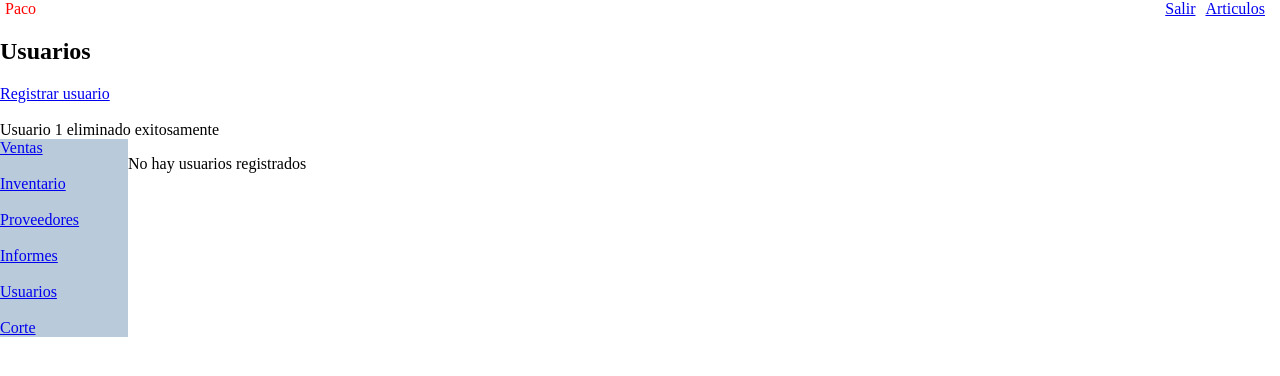
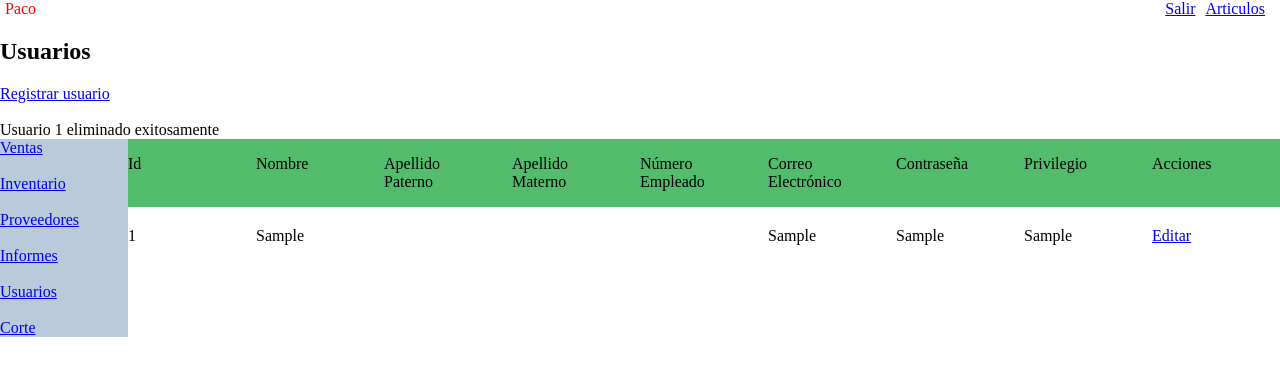
Before and after one commit to Francisco-Javier95/sistema_gestor_de_alamacen, a Flask app: page /destroy-usuario/1 in a window 1280 px wide. Shown: the top 376 px of the page. Run offline with Flask 3, Linux system fonts and the light colour scheme; the visitor is signed in with stand-in values (Sample User, id 1); tables that the repository leaves empty or names only in its code hold one stand-in row (values such as "Sample post"); parts of the project's set-up code (start-up, migrations or seed data) failed here and were passed over; some libraries are stand-ins or nearby versions.

Commit message:
No eliminar el usuario id=1

```diff
--- a/app.py
+++ b/app.py
@@ -388,7 +388,7 @@ def destroy_proveedor(id):
     cur.close()
 
     print(proveedores) # Imprime en la terminal los registros
-    #------------------Fin Mostara proveedores-----------------------
+    #------------------Fin Mostrar proveedores-----------------------
 
     id_eliminado = str(id) # Convierte un int en str(String)
 
--- a/template/edit-usuarios.html
+++ b/template/edit-usuarios.html
@@ -34,12 +34,17 @@
             <input type="password" name="usuacontra" value="{{ usuario_informacion.usuario_contrasenia }}" placeholder="Contraseña">
         </div>
         <div>
+            {% if usuario_informacion.usuario_id == 1 %}
+                <label for="">Privilegio</label>
+                <p>{{ usuario_informacion.usuario_privilegio }}</p>
+            {% else %}
                 <label for="">Privilegio</label>
                 <select name="usuapriv">
                     <option value="3">Cajero</option>
                     <option value="2">Supervisor</option>
                     <option value="1">Admin</option>
                 </select>
+            {% endif %}
         </div>
 
         <div>
--- a/template/usuarios.html
+++ b/template/usuarios.html
@@ -67,8 +67,16 @@
                         <div style="width: 10vw; white-space: wrap; overflow: hidden; text-overflow: ellipsis;">{{ mostrar.usuario_contrasenia }}</div>
                         <div style="width: 10vw; white-space: wrap; overflow: hidden; text-overflow: ellipsis;">{{ mostrar.usuario_privilegio }}</div>
                         <div style="width: 10vw; white-space: wrap; overflow: hidden; text-overflow: ellipsis;">
-                            <a href="/edit-usuario/{{ mostrar.usuario_id }}">Editar</a> |
-                            <a href="/destroy-usuario/{{ mostrar.usuario_id }}" onclick="return confirm('¿Desea borrar el usuario?')">Eliminar</a>
+                            {% if mostrar.usuario_id == 1 %}
+                                <div>
+                                    <a href="/edit-usuario/{{ mostrar.usuario_id }}">Editar</a>
+                                </div>
+                            {% else %}
+                                <div>
+                                    <a href="/edit-usuario/{{ mostrar.usuario_id }}">Editar</a> |
+                                    <a href="/destroy-usuario/{{ mostrar.usuario_id }}" onclick="return confirm('¿Desea borrar el usuario?')">Eliminar</a>
+                                </div>
+                            {% endif %}
                         </div>
                     </div>
                 {% endfor %}
```
Lines whose indentation alone changed are shown as unchanged.
